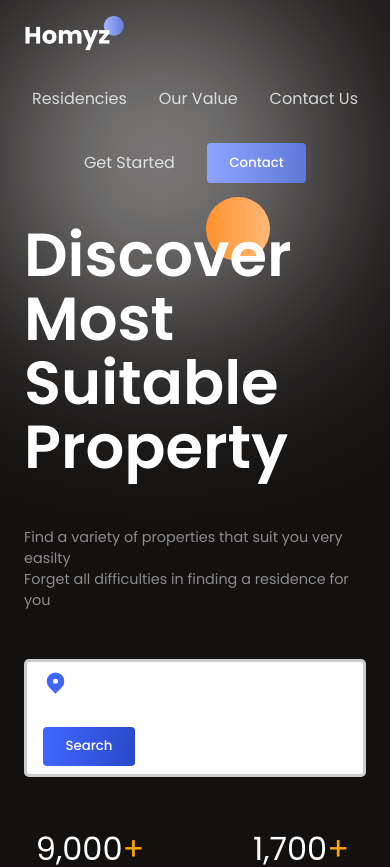
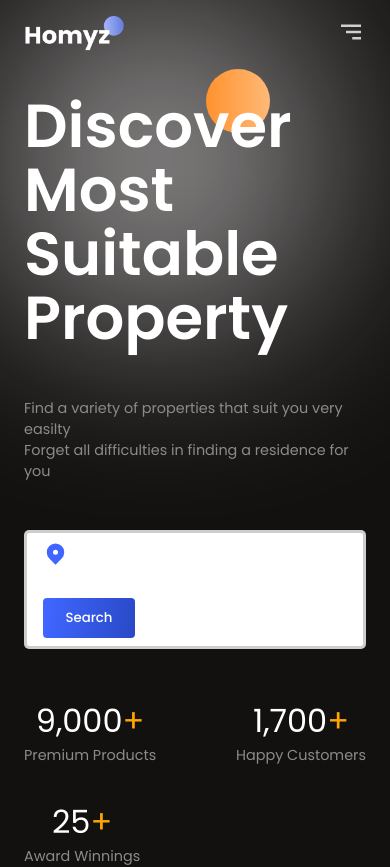
Before and after one commit to thanushan128/React-Real_Estate-web-application, a React (Vite) app: page / in a window 390 px wide. Shown: the top 867 px of the page. Built offline with nearby package versions, Linux system fonts and the light colour scheme.

Commit message:
Add header section responsive

```diff
--- a/src/components/Header/Header.css
+++ b/src/components/Header/Header.css
@@ -17,3 +17,32 @@
 .h-menu>*:hover{
     cursor: pointer;
 }
+
+/* responsive style */
+.menu-icon{
+    display: none;
+}
+
+@media (max-width : 768px) {
+    .menu-icon{
+        display: block;
+    }
+
+    .h-menu{
+        color: var(--black);
+        position: absolute;
+        top: 3rem;
+        right: 4rem;
+        background: white;
+        flex-direction: column;
+        font-weight: 500;
+        gap: 2rem;
+        padding: 3rem;
+        border-radius: 10px;
+        align-items: flex-start;
+        box-shadow: 0px 4px 4px rgba(0, 0, 0, 0.05);
+        transition: all 300ms ease-in;
+
+    }
+
+}
--- a/src/components/Header/Header.jsx
+++ b/src/components/Header/Header.jsx
@@ -1,13 +1,22 @@
-import React from "react";
-import './Header.css';
+import React, { useState } from "react";
+import "./Header.css";
+import { BiMenuAltRight } from "react-icons/bi";
+import OutsideClickHandler from "react-outside-click-handler";
 
 export const Header = () => {
+  const [menuOpened, setMenuOpened] = useState(false);
+
+  const getMenuStyles = (menuOpened) => {
+    if (document.documentElement.clientWidth <= 800) {
+      return { right: !menuOpened && "-100%" };
+    }
+  };
   return (
     <section className="h-wrapper">
       <div className="flexCenter paddings innerWidth h-container">
         <img src="./logo.png" alt="" width={100} />
-
-        <div className="flexCenter h-menu">
+        <OutsideClickHandler onOutsideClick={() => setMenuOpened(false)}>
+          <div className="flexCenter h-menu" style={getMenuStyles(menuOpened)}>
             <a href="">Residencies</a>
             <a href="">Our Value</a>
             <a href="">Contact Us</a>
@@ -16,7 +25,17 @@
               <a href="">Contact</a>
             </button>
           </div>
+        </OutsideClickHandler>
+        {/* mobile responsive */}
+        <div
+          className="menu-icon"
+          onClick={() => setMenuOpened((prev) => !prev)}
+        >
+          <BiMenuAltRight size={30} />
+        </div>
       </div>
     </section>
   );
 };
+
+// 2.11
```
Lines whose indentation alone changed are shown as unchanged.
